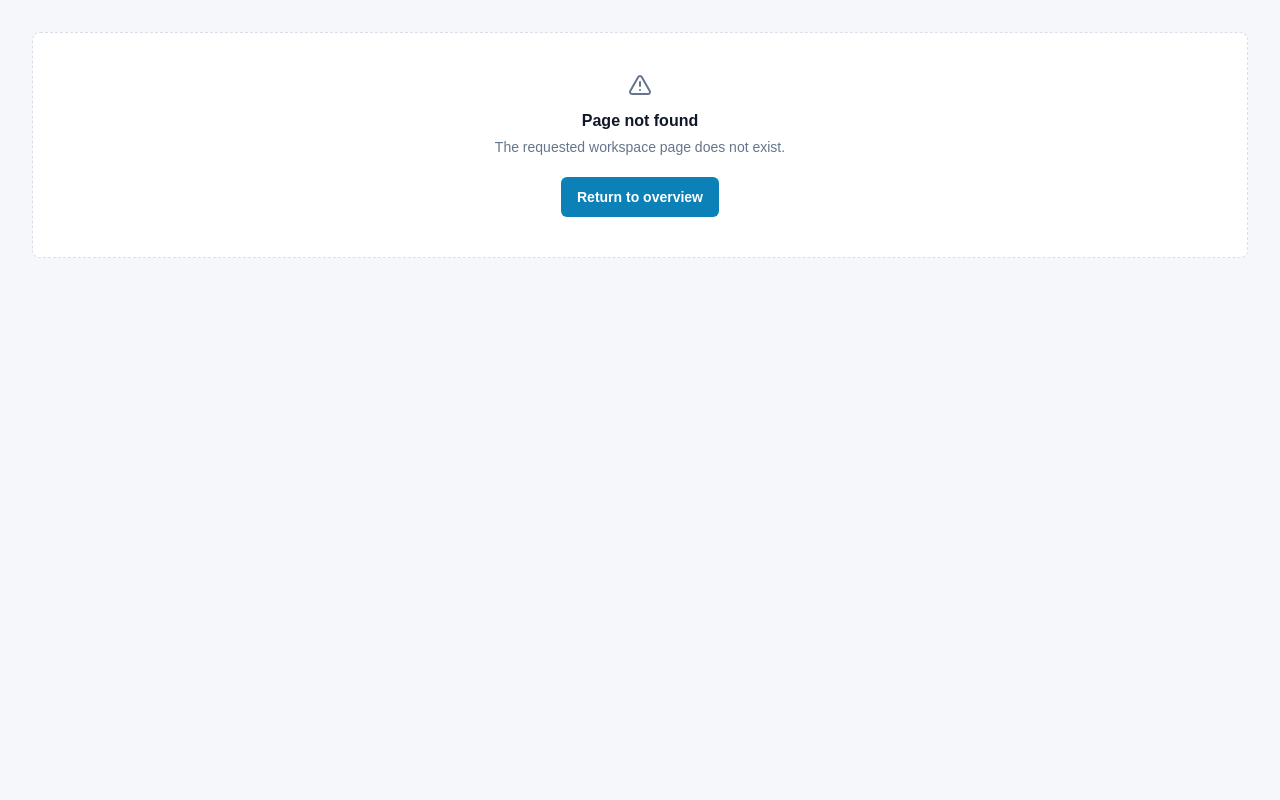
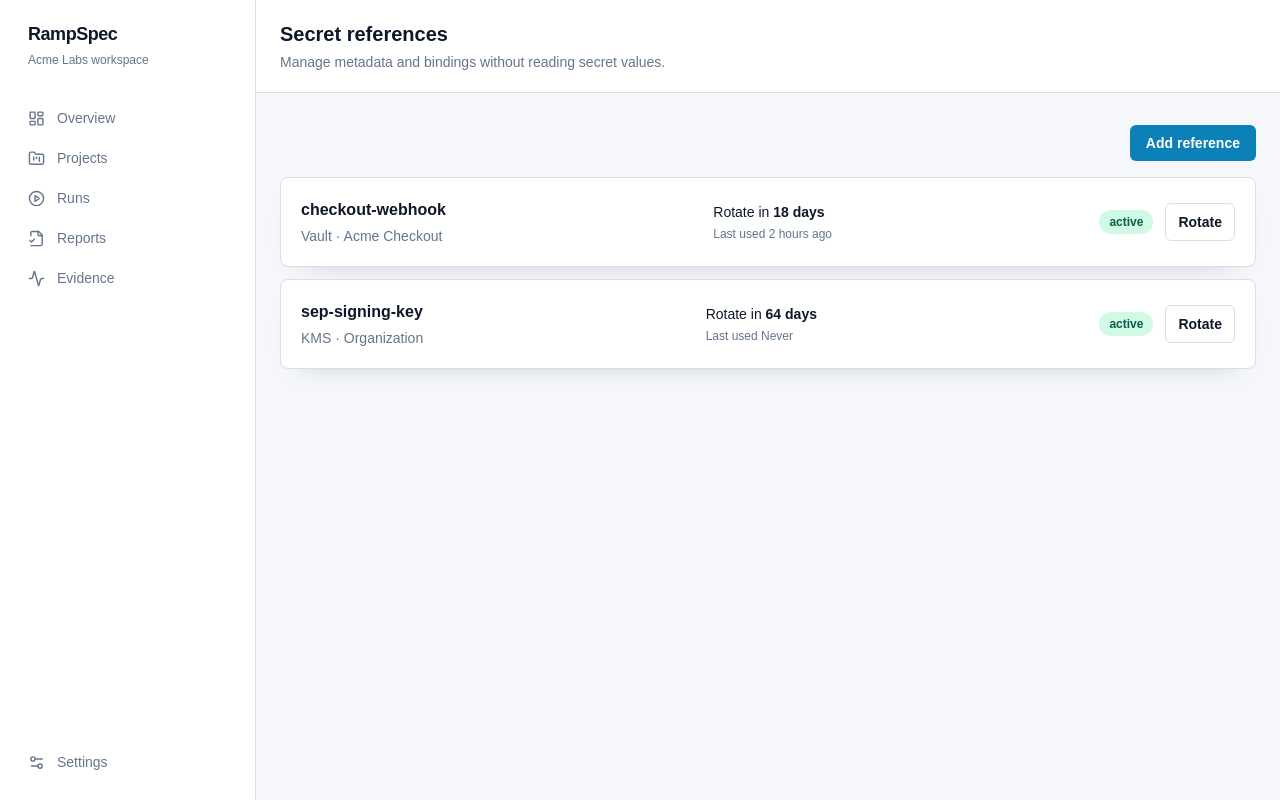
Before and after one commit to ramspec-labs/rampspec-frontend, a Next.js app: page /settings/secrets in a window 1280 px wide. Before the commit this address had no page. Built offline with nearby package versions, Linux system fonts and the light colour scheme.

Commit message:
Add secret reference management

```diff
--- /dev/null
+++ b/src/app/settings/secrets/page.tsx
@@ -0,0 +1,4 @@
+import { AppShell } from "@/components/app-shell";
+import { StatusBadge } from "@/components/ui/status-badge";
+const refs = [{ name: "checkout-webhook", provider: "Vault", scope: "Acme Checkout", rotation: "18 days", lastUse: "2 hours ago", state: "active" }, { name: "sep-signing-key", provider: "KMS", scope: "Organization", rotation: "64 days", lastUse: "Never", state: "active" }];
+export default function SecretReferencesPage() { return <AppShell title="Secret references" description="Manage metadata and bindings without reading secret values."><div className="flex justify-end"><button className="rounded-md bg-accent px-4 py-2 text-sm font-semibold text-white">Add reference</button></div><div className="mt-4 space-y-3">{refs.map((ref) => <article key={ref.name} className="flex flex-wrap items-center justify-between gap-4 rounded-lg border border-line bg-surface p-5 shadow-panel"><div><h2 className="font-semibold">{ref.name}</h2><p className="mt-1 text-sm text-muted">{ref.provider} · {ref.scope}</p></div><div className="text-sm"><p>Rotate in <strong>{ref.rotation}</strong></p><p className="mt-1 text-xs text-muted">Last used {ref.lastUse}</p></div><div className="flex items-center gap-3"><StatusBadge status="success">{ref.state}</StatusBadge><button className="rounded-md border border-line px-3 py-2 text-sm font-semibold">Rotate</button></div></article>)}</div></AppShell>; }
```
